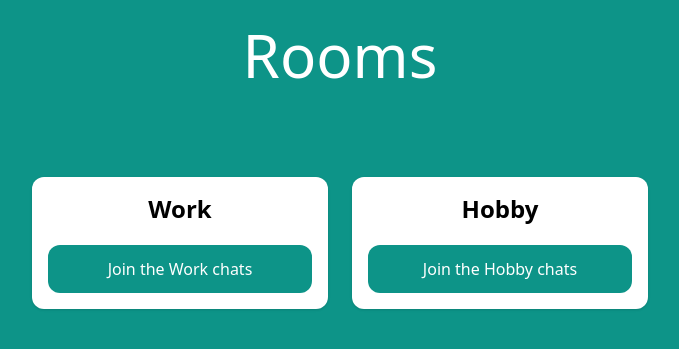
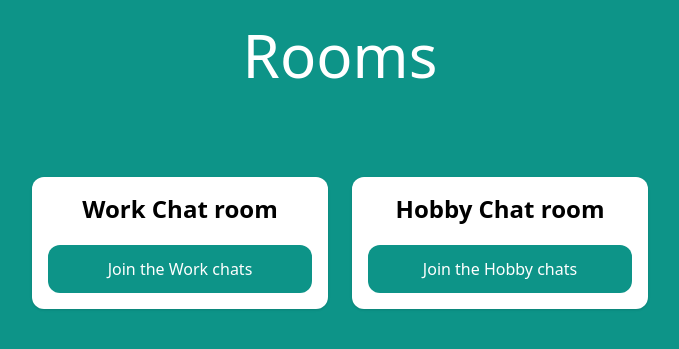
Before and after one commit to danielbugingo/django-chat-app, a Django app: page /rooms/ in a window 1280 px wide. Shown: the part 151-500 px from the top of the page, without its empty margins (300-979 px from the left). Run offline with Django 4.2, Linux system fonts and the light colour scheme; a user stored in the database is signed in; data comes from the database, SQL or seed files in the repository; both versions use the stored data as it was after the commit; parts of the project's set-up code (start-up, migrations or seed data) failed here and were passed over; some libraries are stand-ins or nearby versions.

Commit message:
Edits to the chat room titles

```diff
--- a/room/templates/room/room.html
+++ b/room/templates/room/room.html
@@ -4,7 +4,7 @@
 
 {% block content %}
     <div class="p-10 lg:p-20 text-center">
-        <h1 class="text-3xl lg:text-6xl text-white">{{ room.name }}</h1>
+        <h1 class="text-3xl lg:text-6xl text-white">Welcome to the {{ room.name }} room</h1>
     </div>
 
     <div class="lg:w-2/4 mx-4 lg:mx-auto p-4 bg-white rounded-xl">
--- a/room/templates/room/rooms.html
+++ b/room/templates/room/rooms.html
@@ -11,7 +11,7 @@
         {% for room in rooms %}
             <div class="w-full lg:w-1/4 px-3 py-3 ">
                 <div class="p-4 bg-white shadow rounded-xl text-center">
-                    <h2 class="mb-5 text-2xl font-semibold">{{ room.name }}</h2>
+                    <h2 class="mb-5 text-2xl font-semibold">{{ room.name }} Chat room</h2>
 
                     <a href="{% url 'room' room.slug %}" class="px-5 py-3 block rounded-xl text-white bg-teal-600 hover:bg-teal-700">Join the {{ room.name }} chats</a>
                 </div>
```
Also changed, not shown: db.sqlite3.
